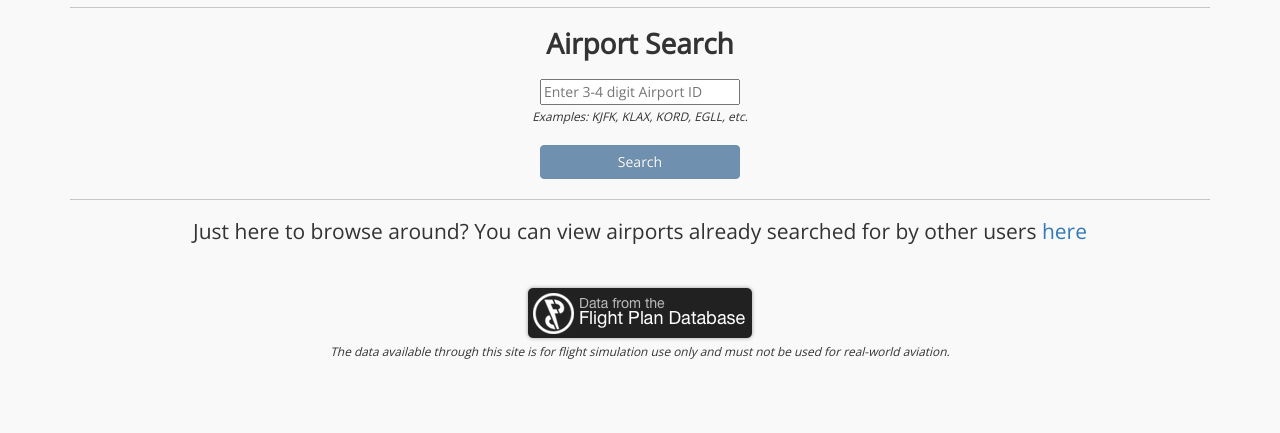
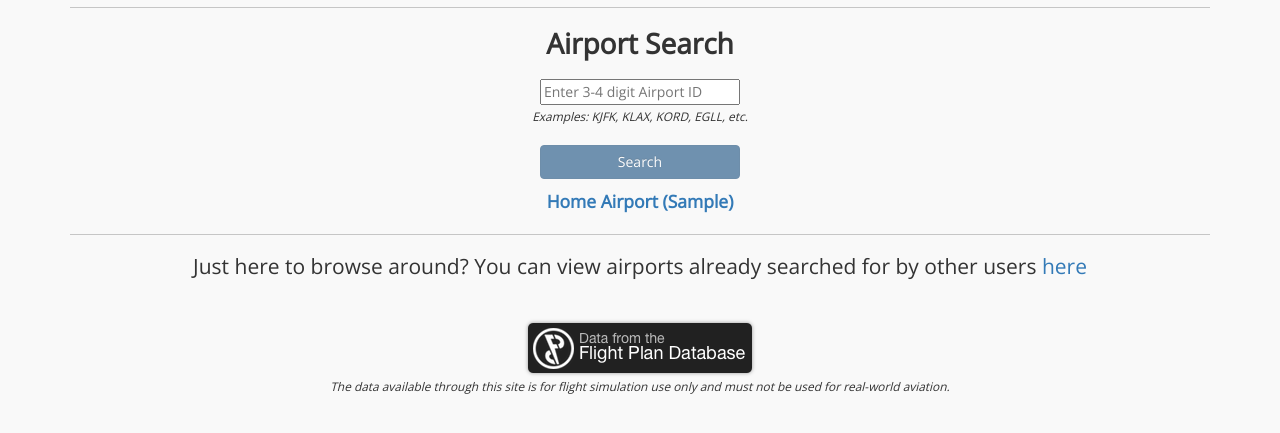
Before and after one commit to bfolks2/django-aviation, a Django app: page / in a window 1280 px wide. Shown: the part 244-677 px from the top of the page. Run offline with Django 3.2, Linux system fonts and the light colour scheme; a user stored in the database is signed in; tables that the repository leaves empty hold one stand-in row (values such as "Sample post"); some libraries are stand-ins or nearby versions.

Commit message:
home airport index page django

```diff
--- a/prepair/static/css/master.css
+++ b/prepair/static/css/master.css
@@ -98,3 +98,9 @@ span.glyphicon-wrench {
     font-size: 2.0em;
     vertical-align: bottom;
 }
+
+.home-airport-index {
+    font-weight: bold;
+    font-size: 1.25em;
+    margin-top: 10px;
+}
--- a/prepair/static/dashboard/app/models/airport.js
+++ b/prepair/static/dashboard/app/models/airport.js
@@ -31,7 +31,7 @@ export default DS.Model.extend({
       return (metar || taf);
     }),
 
-    hasPosts: computed('posts', function () {
+    hasPosts: computed('posts.[]', function () {
       return this.get('posts').length > 0;
     }),
 
--- a/prepair/static/dashboard/app/styles/app.css
+++ b/prepair/static/dashboard/app/styles/app.css
@@ -80,3 +80,8 @@ tbody tr:nth-child(even) {
   font-size: 2.5em;
   font-weight: bold;
 }
+
+.no-posts-notification {
+  font-style: italic;
+  margin-top: 10px;
+}
--- a/prepair/templates/index.html
+++ b/prepair/templates/index.html
@@ -37,6 +37,11 @@
                 <div class="main-btn">
                     <input id="submit-btn" class="btn btn-primary" type="submit" value="Search" disabled>
                 </div>
+                {% if home_airport_pk %}
+                    <div class="home-airport-index">
+                        <a href="dashboard/airport/{{ home_airport_pk }}">Home Airport ({{ home_airport_icao }})</a>
+                    </div>
+                {% endif %}
                 {% csrf_token %}
             </form>
         </div>
--- a/prepair/views.py
+++ b/prepair/views.py
@@ -10,10 +10,25 @@ from rest_framework.mixins import CreateModelMixin, ListModelMixin, RetrieveMode
     DestroyModelMixin
 
 from api.flightplan_client import FlightPlanAPIClient
+from accounts.models import Member
 
 
 def index(request):
-    return render(request, 'index.html')
+    user = request.user
+    data = {}
+
+    if user.id:
+        try:
+            member = Member.objects.get(user=user)
+            home_airport_pk = member.home_airport.pk
+            home_airport_icao = member.home_airport.icao
+            data = {'home_airport_pk': home_airport_pk, 'home_airport_icao': home_airport_icao}
+        except Member.DoesNotExist:
+            pass  # Data error, do not return empty dictionary
+        except Member.MultipleObjectsReturned:
+            pass  # Data error, do not return empty dictionary
+
+    return render(request, 'index.html', data)
 
 
 def redirect_icao(request):
```
Also changed, not shown: 1 other file.
